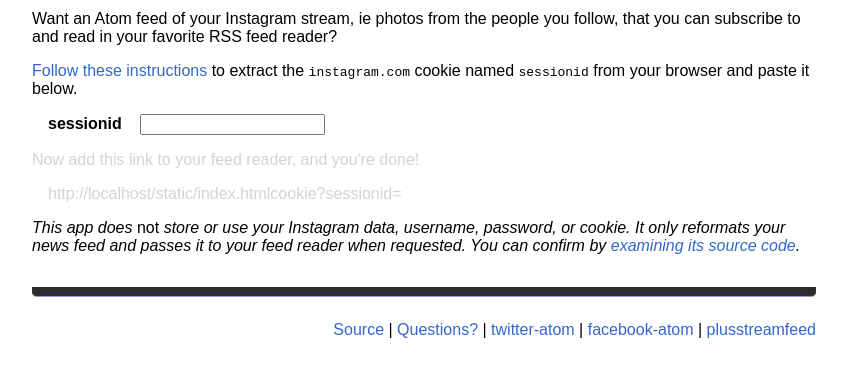
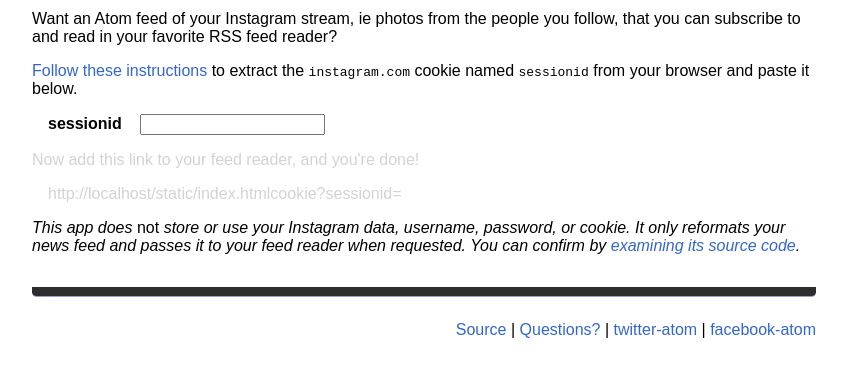
Before and after one commit to snarfed/instagram-atom, a plain HTML site: page static/index.html in a window 1280 px wide. Shown: the part 83-460 px from the top of the page, without its empty margins (0-856 px from the left). Drawn offline with Linux system fonts and the light colour scheme.

Commit message:
drop plusstreamfeed link on front page now that G+ is dead

```diff
--- a/static/index.html
+++ b/static/index.html
@@ -58,7 +58,6 @@
   | <a href="https://github.com/snarfed/instagram-atom/issues">Questions?</a>
   | <a href="https://twitter-atom.appspot.com/">twitter-atom</a>
   | <a href="https://facebook-atom.appspot.com/">facebook-atom</a>
-  | <a href="https://plusstreamfeed.appspot.com/">plusstreamfeed</a>
 </div>
 
 </body>
```
